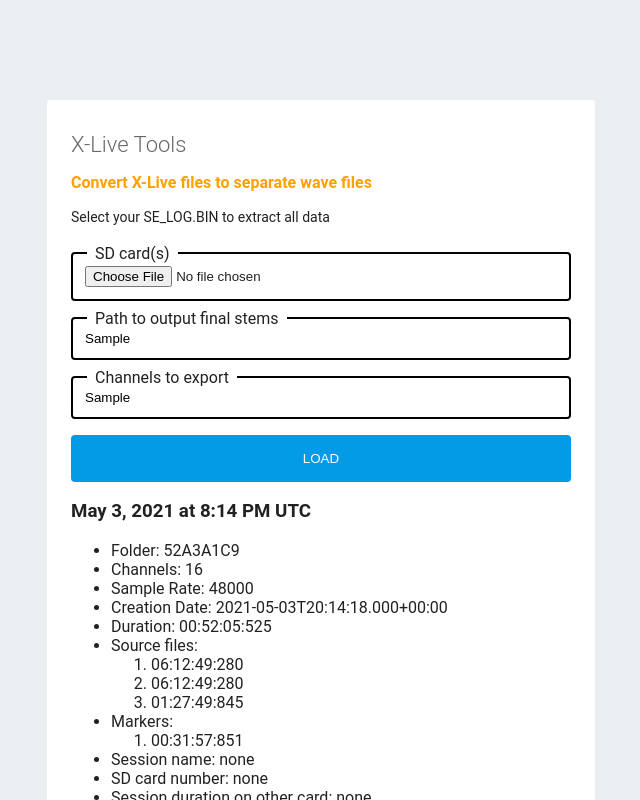
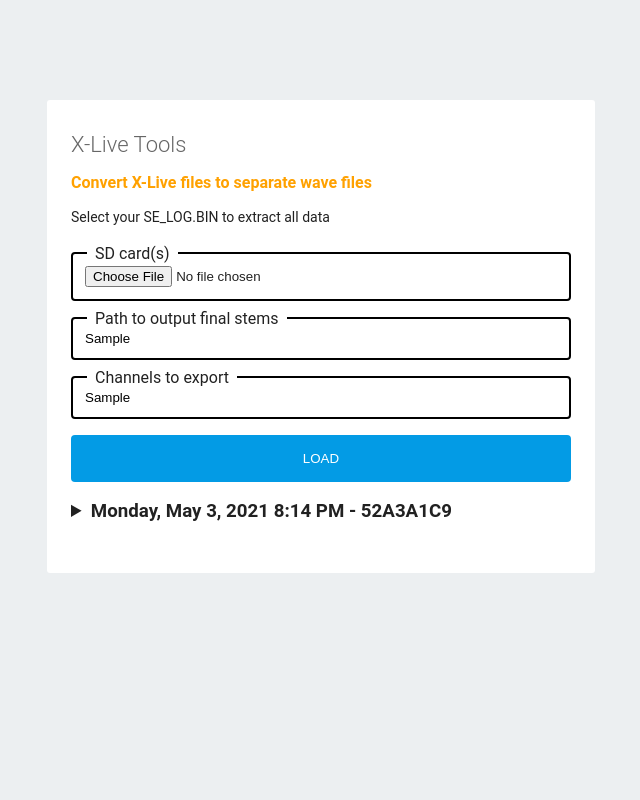
Before and after one commit to matthijsvdmeulen/XLive-Tools-Electron, a React (Create React App) app: page / in a window 1280 px wide. Both pictures are taken after typing "Sample", "Sample" into the empty fields and a click on the input "Load". Shown: the top 800 px of the page, without its empty margins (319-959 px from the left). Built offline with nearby package versions, Linux system fonts and the light colour scheme.

Commit message:
Make each session collapsible

```diff
--- a/src/components/SessionView/SessionView.jsx
+++ b/src/components/SessionView/SessionView.jsx
@@ -10,8 +10,8 @@
   render() {
     let data = this.props.session;
     return (
-      <div className="session">
-        <h3>{data.creationDate.toLocaleString(DateTime.DATETIME_FULL)}</h3>
+      <details className="session">
+        <summary>{data.creationDate.toLocaleString(DateTime.DATE_HUGE) + " " + data.creationDate.toLocaleString(DateTime.TIME_SIMPLE) + " - " + data.sessionID}</summary>
         <ul>
           <li>Folder: {data.folder ? data.folder : data.sessionID}</li>
           <li>Channels: {data.channelAmount}</li>
@@ -40,7 +40,7 @@
         <CmdView
           session={this.props.session}
         />
-      </div>
+      </details>
     )
   }
 }
--- a/src/components/SessionView/sessionview.scss
+++ b/src/components/SessionView/sessionview.scss
@@ -0,0 +1,11 @@
+.session {
+  summary {
+
+    font-size: 1.17em;
+    margin-block-start: 1em;
+    margin-block-end: 1em;
+    margin-inline-start: 0px;
+    margin-inline-end: 0px;
+    font-weight: bold;
+  }
+}
```
